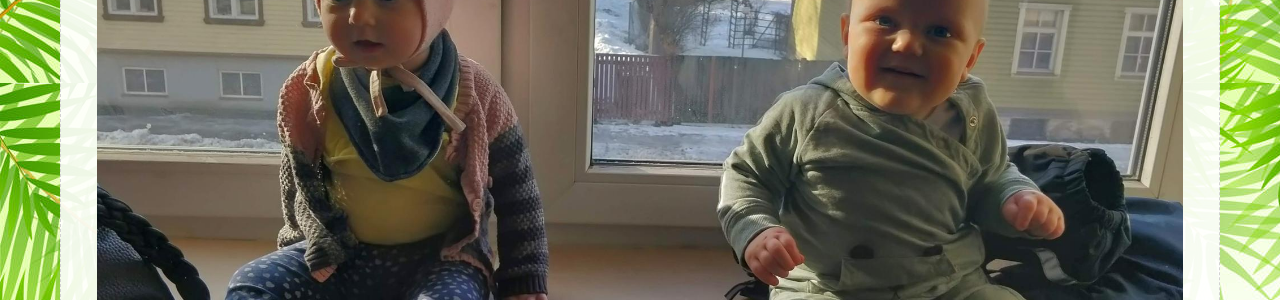
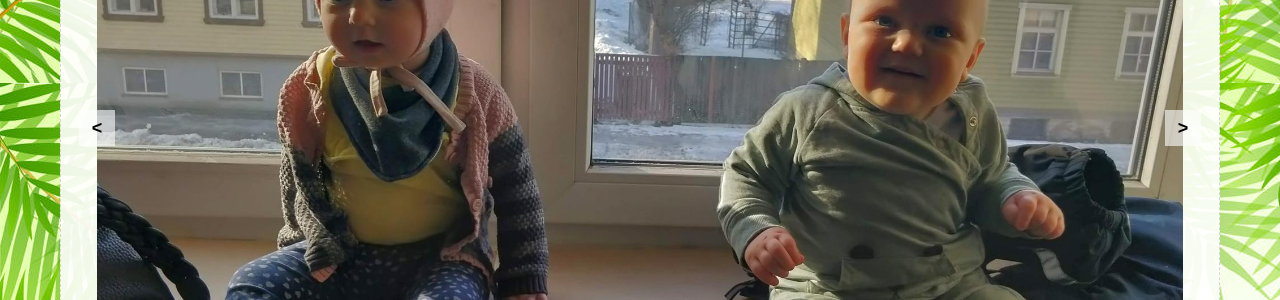
Before and after one commit to mypsik/torela, a Jekyll site: the page built from galerii/index.html, in a window 1280 px wide. Shown: the part 594-894 px from the top of the page. Built offline with Jekyll 4.4.1, drawn with Linux system fonts in a browser that asks for light colours; a script that is not in the unit is left out.

Commit message:
add prev/next buttons

```diff
--- a/galerii/index.html
+++ b/galerii/index.html
@@ -7,7 +7,11 @@ en: /en/gallery/
 ru: /ru/gallery/
 ---
 
-<img id="big-image" src="gallery1.jpg">
+<div id="big-image">
+  <div class="prev">&lt;</div>
+  <img src="gallery1.jpg">
+  <div class="next">&gt;</div>
+</div>
 
 <div class="thumbs">
   <img src="gallery1.jpg" class="active">
@@ -18,7 +22,33 @@ ru: /ru/gallery/
 
 <style>
   #big-image {
+    position: relative;
+  }
+
+  #big-image img {
     width: 100%;
+  }
+
+  #big-image .prev, #big-image .next {
+    position: absolute;
+    display: block;
+    top: 45%;
+    left: -1rem;
+    width: 2rem;
+    line-height: 2rem;
+    text-align: center;
+    background: rgba(255,255,255,0.6);
+    cursor: pointer;
+    font-weight: bold;
+  }
+
+  #big-image .prev:hover, #big-image .next:hover {
+    background: rgba(255,255,255,0.9);
+  }
+
+  #big-image .next {
+    left: initial;
+    right: -1rem;
   }
 
   .thumbs {
```
Also changed, not shown: other parts of galerii/index.html (+12 -2 lines).
